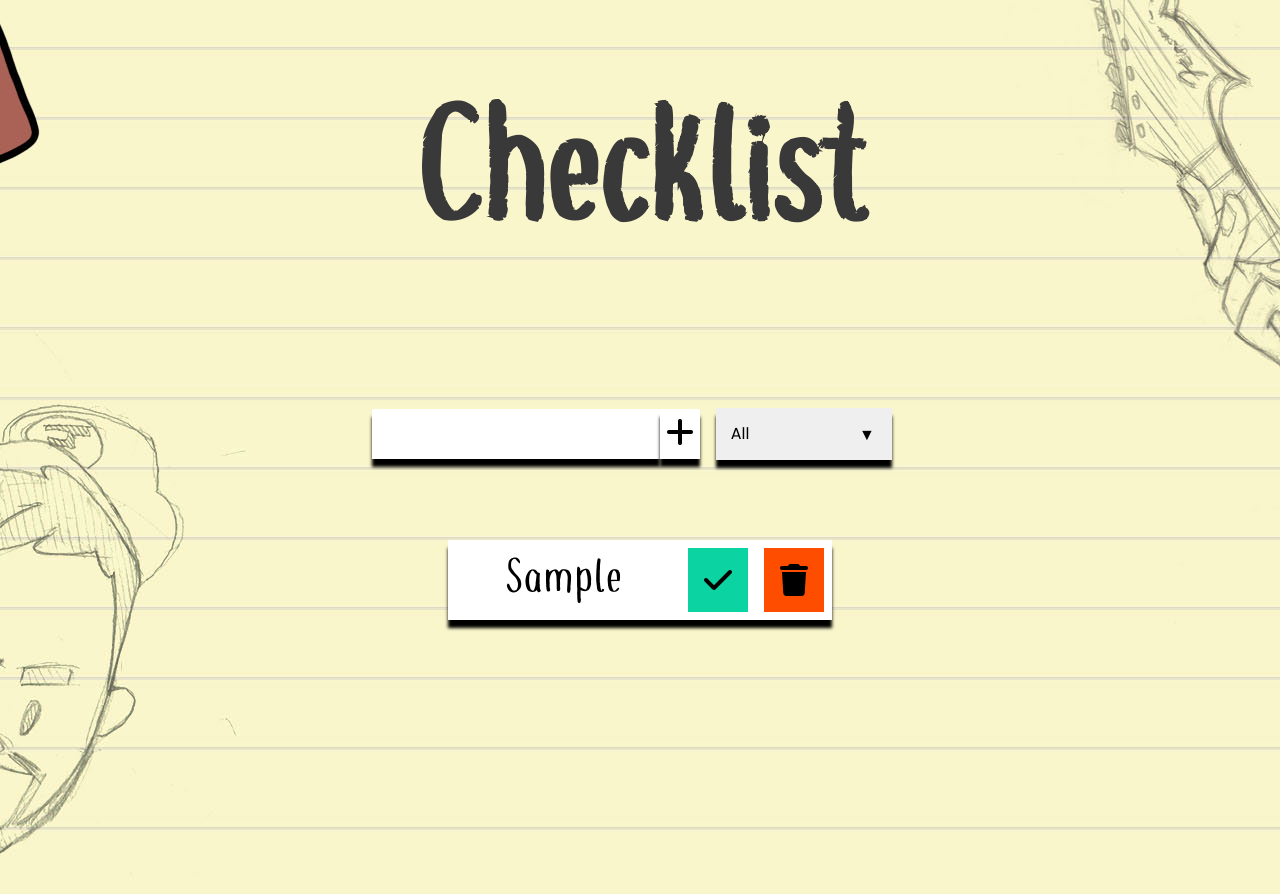
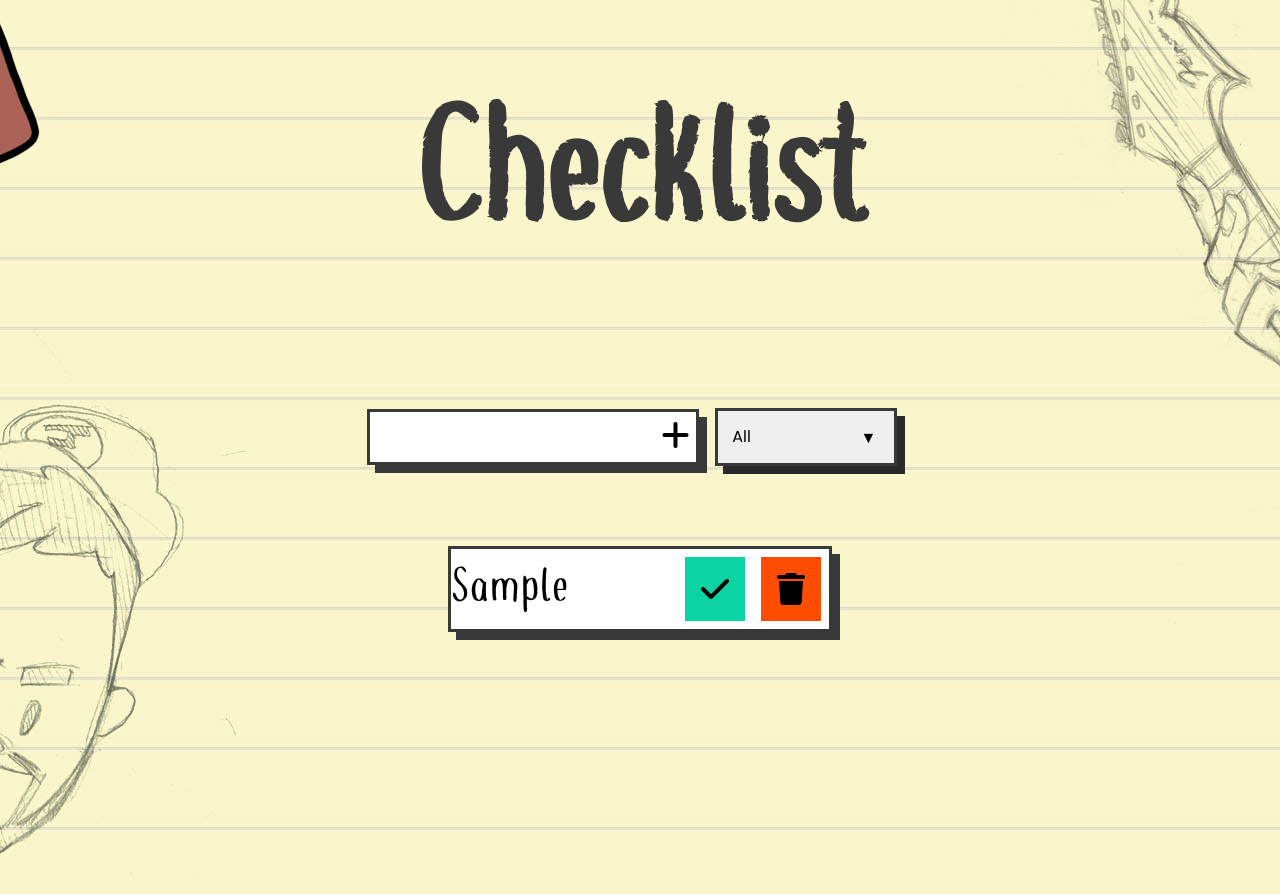
Before and after one commit to JordanBelmont/checklist, a React (Create React App) app: page / in a window 1280 px wide. Both pictures are taken after typing "Sample" into the empty fields and a click on the button 680 px from the left and 430 px from the top of the page. Built offline with nearby package versions, Linux system fonts and the light colour scheme.

Commit message:
Created functionality for the complete button

```diff
--- a/src/App.css
+++ b/src/App.css
@@ -23,7 +23,7 @@ header {
    font-size: 2rem;
    margin: 6rem;
    font-size: 5rem;
-   color: rgb(58, 57, 57);
+   color: #3a3939;
 }
 
 form {
@@ -47,7 +47,7 @@ form input {
    border: none;
    background: white;
    width: 90%;
-   box-shadow: 0 0.5rem 0.2rem black;
+   box-shadow: 0.5rem 0.5rem 0 0 #3a3939;
 }
 
 .todo-button {
@@ -83,7 +83,8 @@ form input {
    justify-content: space-between;
    align-items: center;
    transition: all 1s ease;
-   box-shadow: 0 0.5rem 0.2rem black;
+   border: 0.2rem solid #3a3939;
+   box-shadow: 0.5rem 0.5rem 0 0 #3a3939;
 }
 
 .todo li {
@@ -143,7 +144,9 @@ form input {
    margin: 1rem;
    position: relative;
    overflow: hidden;
-   box-shadow: 0 0.5rem 0.2rem black;
+   border: 0.2rem solid #3a3939;
+
+   box-shadow: 0.5rem 0.5rem 0 0 rgb(41, 41, 41);
 
 }
 
@@ -180,13 +183,16 @@ form input {
       font-size: 2rem;
       border: none;
       background: white;
-      width: 25%
+      width: 25%;
+      border: 0.2rem solid #3a3939;
+      border-right: 0;
    }
 
    .todo-button {
       margin: 0rem;
-      box-shadow: 0 0.5rem 0.2rem black;
-
+      border: 0.2rem solid #3a3939;
+      border-left: 0;
+      box-shadow: 0.5rem 0.5rem 0 0 #3a3939;
    }
 
    .todo-select {
--- a/src/components/Todo.js
+++ b/src/components/Todo.js
@@ -6,10 +6,21 @@ const Todo = ({ text, todo, todos, setTodos }) => {
       setTodos(todos.filter(el => el.id !== todo.id));
    }
 
+   const completeHandler = () => {
+      setTodos(todos.map(item => {
+         if (item.id === todo.id) {
+            return {
+               ...item, completed: !item.completed
+            }
+         }
+         return item;
+      }))
+   };
+
    return (
       <div className="todo">
-         <li className='todo-item'>{text}</li>
-         <button className="complete-btn">
+         <li classNameclassName={`todo-item ${todo.completed ? "completed" : ''}`}>{text}</li>
+         <button className="complete-btn" onClick={completeHandler}>
             <i className="fa-solid fa-check"></i>
          </button>
          <button className="delete-btn" onClick={deleteHandler}>
```
